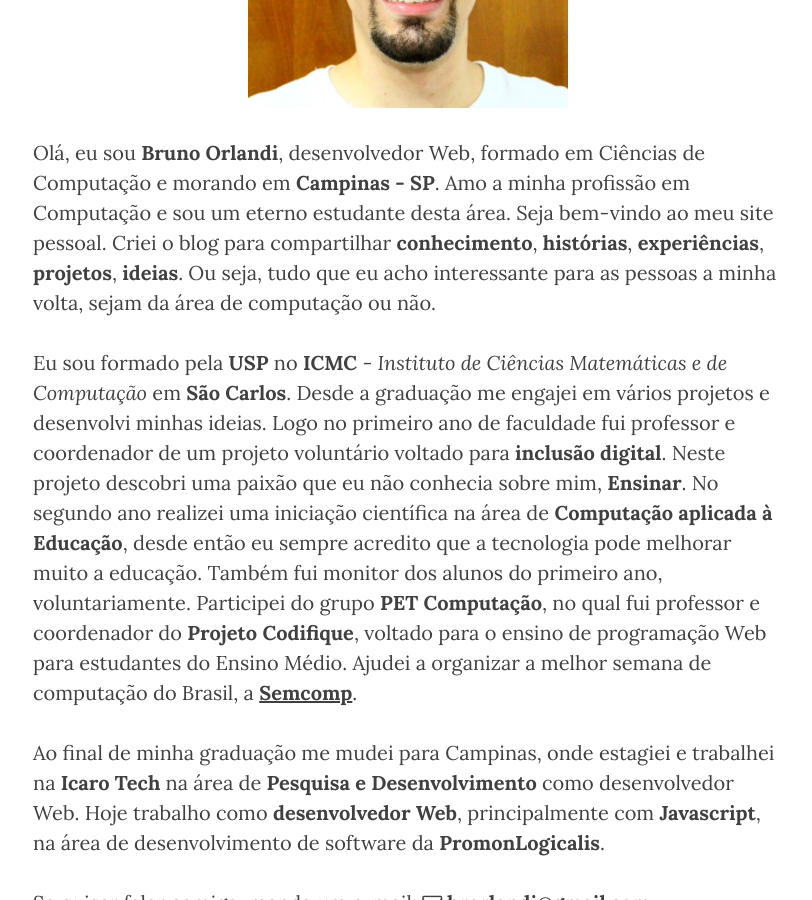
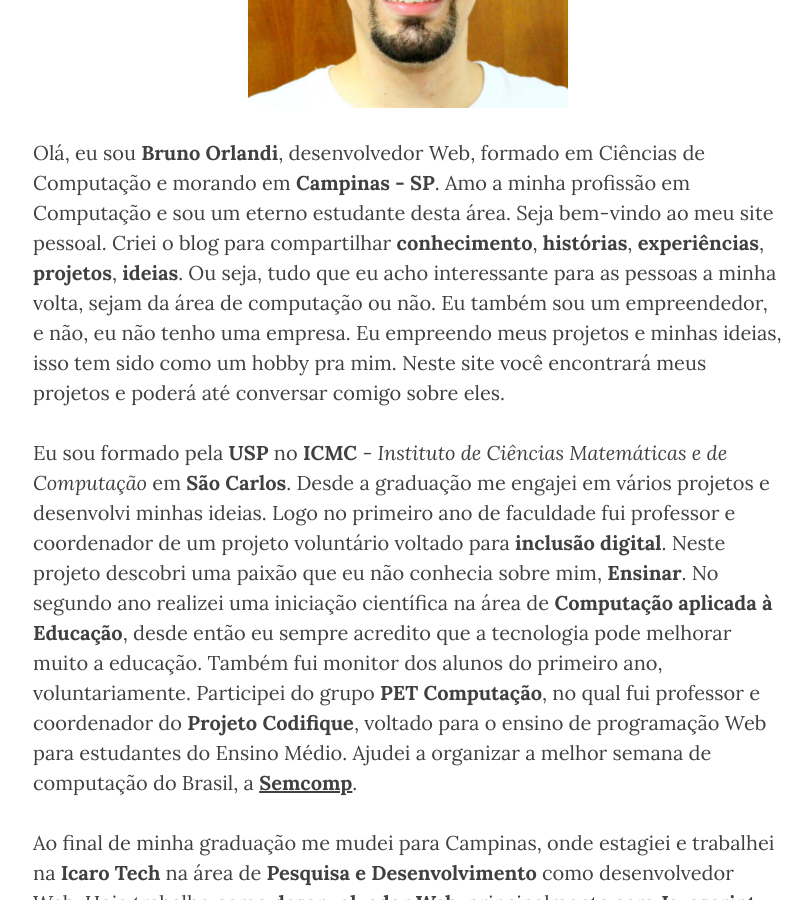
Before and after one commit to BrOrlandi/brorlandi.github.io, a Jekyll site: the page built from sobre.md, in a window 1280 px wide and 900 px high, scrolled down 740 px. Shown: the whole window, without its empty margins (232-1044 px from the left). Built offline with Jekyll 4.4.1, drawn with Linux system fonts in a browser that asks for light colours; nearby versions of some CDN libraries.

Commit message:
Update about

```diff
--- a/sobre.md
+++ b/sobre.md
@@ -12,6 +12,8 @@ Olá, eu sou **Bruno Orlandi**, desenvolvedor Web, formado em Ciências de Compu
 Amo a minha profissão em Computação e sou um eterno estudante desta área. Seja bem-vindo ao meu site pessoal.
 Criei o blog para compartilhar **conhecimento**, **histórias**, **experiências**, **projetos**, **ideias**.
 Ou seja, tudo que eu acho interessante para as pessoas a minha volta, sejam da área de computação ou não.
+Eu também sou um empreendedor, e não, eu não tenho uma empresa. Eu empreendo meus projetos e minhas ideias, isso tem sido como um hobby pra mim.
+Neste site você encontrará meus projetos e poderá até conversar comigo sobre eles.
 
 Eu sou formado pela **USP** no __ICMC__ - *Instituto de Ciências Matemáticas e de Computação* em **São Carlos**.
 Desde a graduação me engajei em vários projetos e desenvolvi minhas ideias.
@@ -26,6 +28,4 @@ Hoje trabalho como **desenvolvedor Web**, principalmente com **Javascript**, na
 
 Se quiser falar comigo, manda um e-mail: **[<i class="fa fa-envelope-o"/> brorlandi@gmail.com](mailto:brorlandi@gmail.com){:style="text-decoration:none"}**
 
-<!--TODO star wars-->
-<!--TODO projetos-->
-<!--TODO empreendedor-->
+[//]: # (TODO link para os projetos)
```
